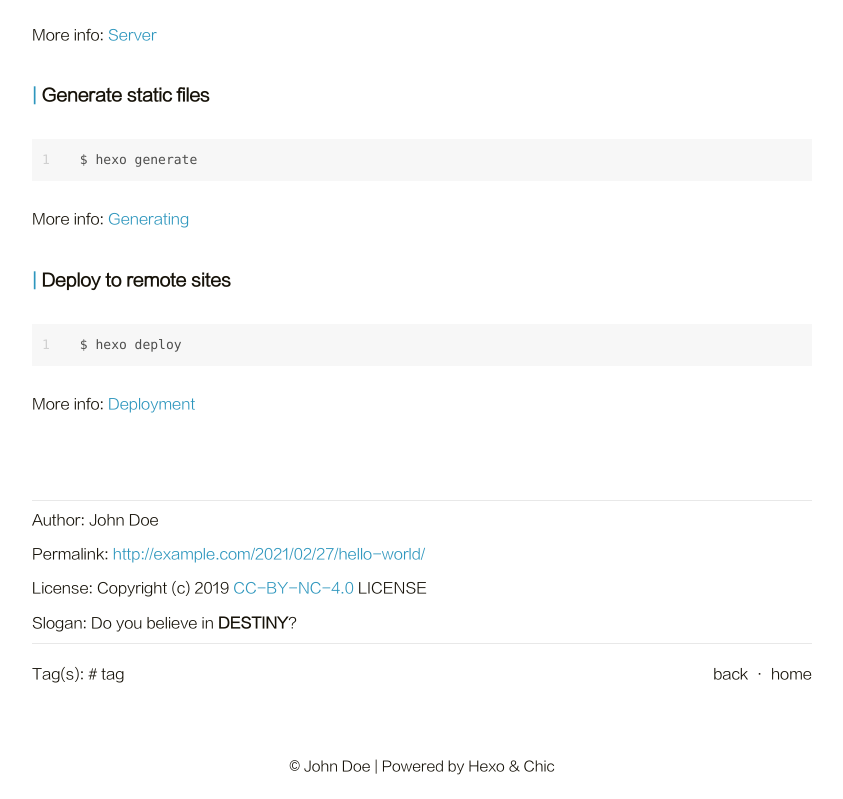
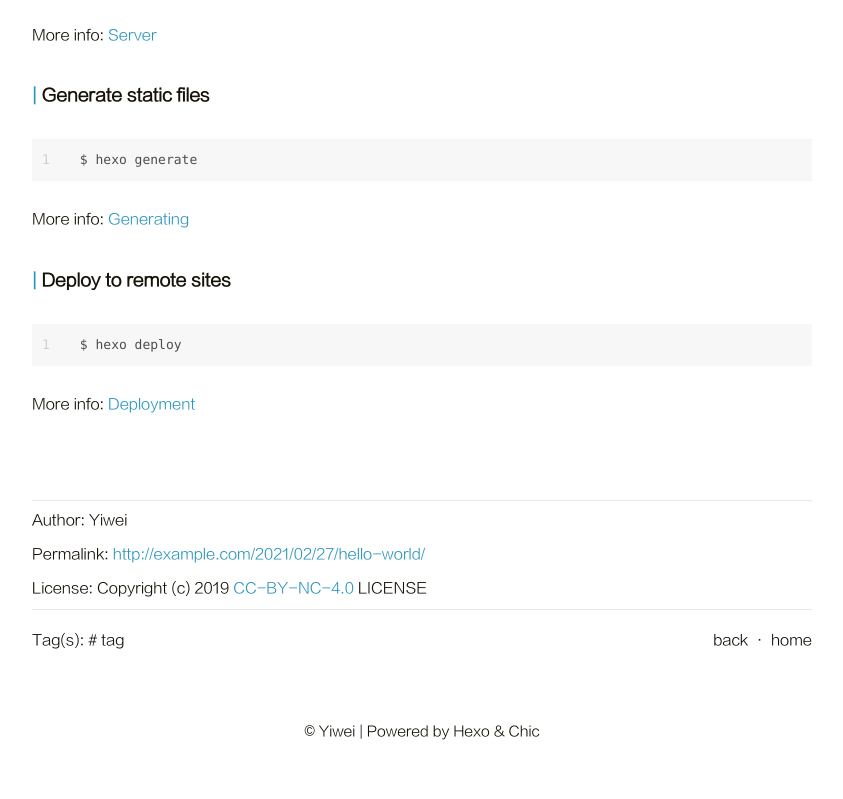
Before and after one commit to Hangzhi/Hangzhi.github.io, a plain HTML site: page 2021/02/27/hello-world/index.html in a window 1280 px wide. Shown: the part 667-1466 px from the top of the page, without its empty margins (218-1061 px from the left). After the commit the page ends 1431 px from the top, so only its background shows below. Drawn offline with Linux system fonts and the light colour scheme.

Commit message:
Site updated: 2021-02-27 17:13:47

```diff
--- a/2021/02/27/hello-world/index.html
+++ b/2021/02/27/hello-world/index.html
@@ -6,7 +6,7 @@
       content="width=device-width, initial-scale=1.0, maximum-scale=1.0, minimum-scale=1.0">
 <meta http-equiv="X-UA-Compatible" content="ie=edge">
 
-    <meta name="author" content="John Doe">
+    <meta name="author" content="Yiwei">
 
 
 
@@ -177,7 +177,7 @@
 
                 <div class="post-meta">
 
-                        Author: <a itemprop="author" rel="author" href="/">John Doe</a>
+                        Author: <a itemprop="author" rel="author" href="/">Yiwei</a>
 
 
 
@@ -212,7 +212,7 @@
 
                     <p class="copyright-item">
                         <span>Author:</span>
-                        <span>John Doe</span>
+                        <span>Yiwei</span>
                     </p>
 
 
@@ -227,11 +227,6 @@
                         <span>Copyright (c) 2019 <a target="_blank" rel="noopener" href="http://creativecommons.org/licenses/by-nc/4.0/">CC-BY-NC-4.0</a> LICENSE</span>
                     </p>
 
-
-                     <p class="copyright-item">
-                         <span>Slogan:</span>
-                         <span>Do you believe in <strong>DESTINY</strong>?</span>
-                     </p>
 
 
             </section>
@@ -265,7 +260,7 @@
         </div>
         <footer id="footer" class="footer">
     <div class="copyright">
-        <span>© John Doe | Powered by <a href="https://hexo.io" target="_blank">Hexo</a> & <a href="https://github.com/Siricee/hexo-theme-Chic" target="_blank">Chic</a></span>
+        <span>© Yiwei | Powered by <a href="https://hexo.io" target="_blank">Hexo</a> & <a href="https://github.com/Siricee/hexo-theme-Chic" target="_blank">Chic</a></span>
     </div>
 </footer>
 
```
Also changed, not shown: archives/2021/02/index.html (+2 -2 lines), archives/2021/index.html (+2 -2 lines), archives/index.html (+2 -2 lines), category/index.html (+2 -2 lines), index.html (+4 -4 lines), tag/index.html (+2 -2 lines), tags/tag/index.html (+2 -2 lines).
